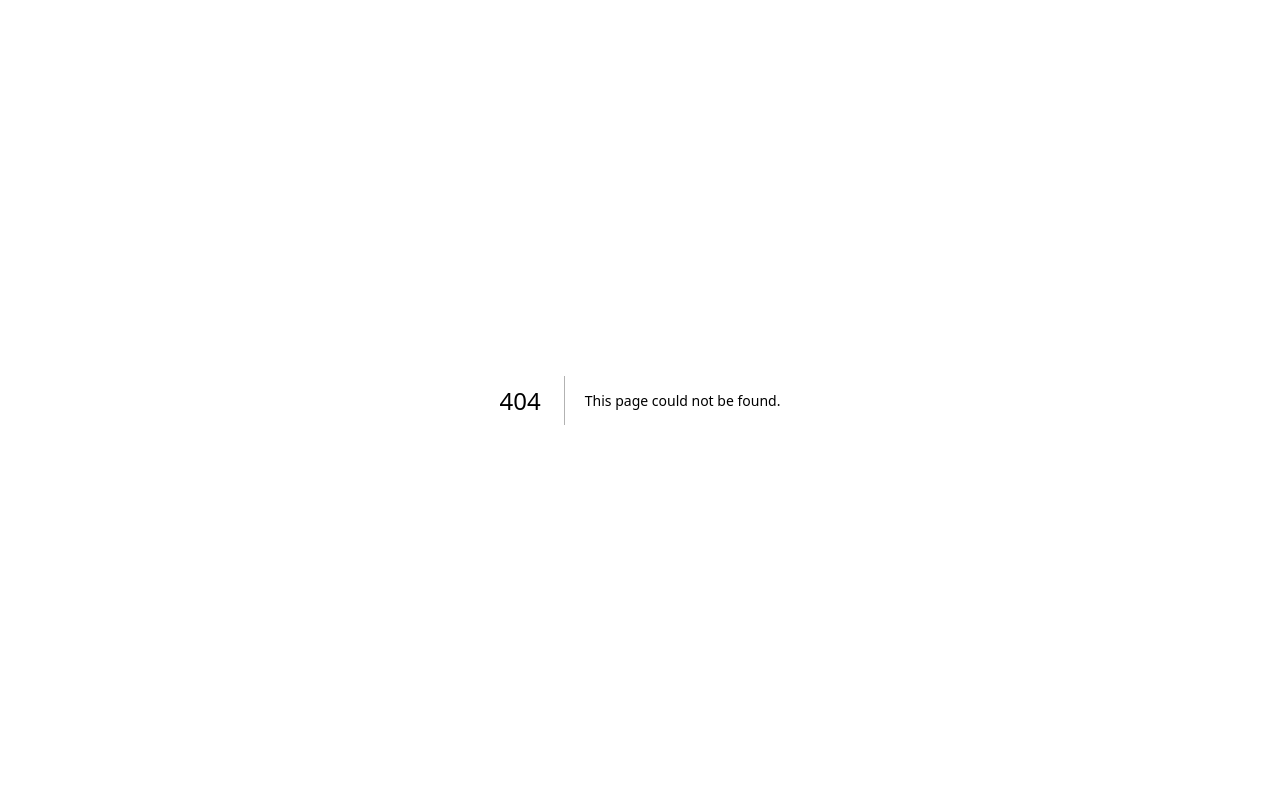
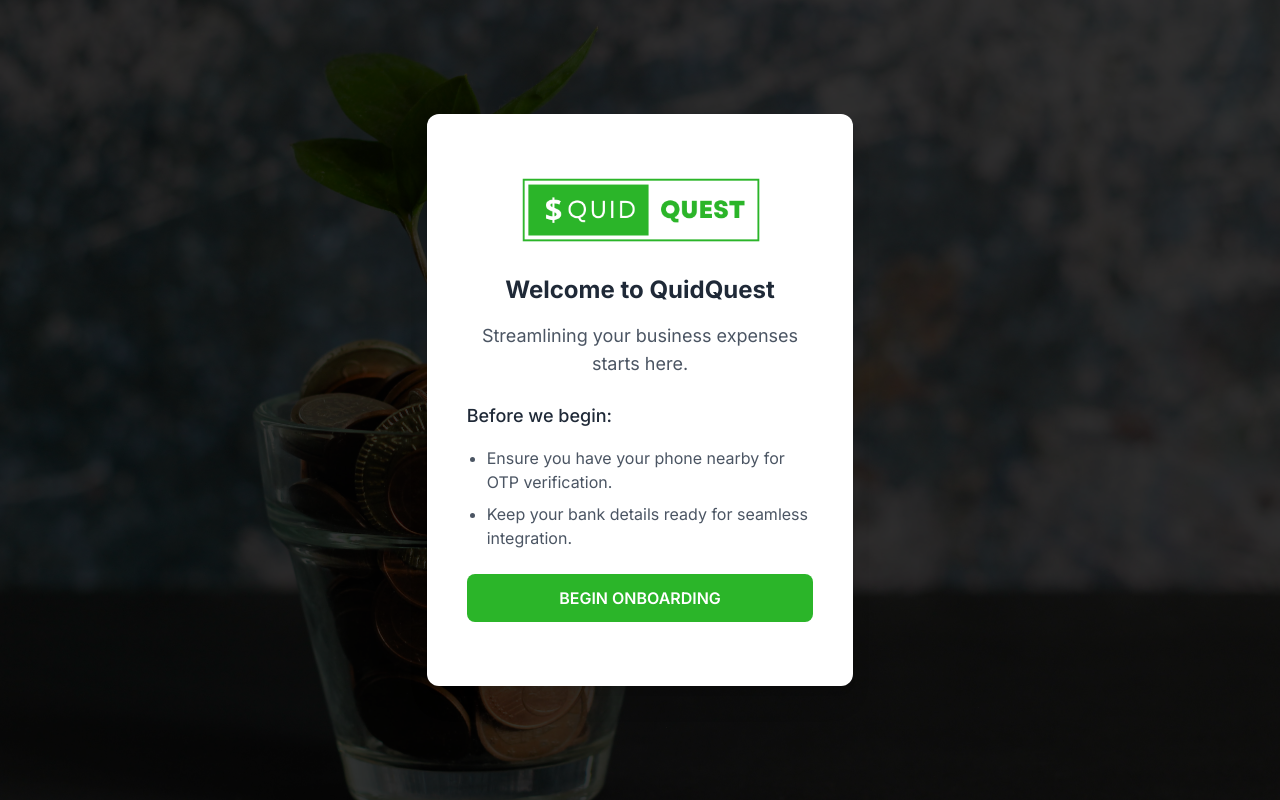
Before and after one commit to sandeep2194/quid-quest-webapp, a Next.js app: page /onboarding/1/welcome in a window 1280 px wide. Before the commit this address had no page. Built offline with nearby package versions, Linux system fonts and the light colour scheme.

Commit message:
change onboarding to dynamiq route

```diff
--- a/app/dashboard/employees/inviteByEmail.js
+++ b/app/dashboard/employees/inviteByEmail.js
@@ -41,7 +41,7 @@ export default function InviteByEmail({ showModal, setShowModal }) {
     // If all fields are valid, make the API calls
     const onboardingId = await createOnBoarding();
     if (!onboardingId) return;
-    const link = `https://www.quid.quest/onboarding/${onboardingId}`;
+    const link = `https://www.quid.quest/onboarding/${onboardingId}/welcome`;
     await sendInviteEmail(link);
   };
   const sendInviteEmail = async (link) => {
--- /dev/null
+++ b/app/onboarding/[id]/welcome/page.js
@@ -0,0 +1,34 @@
+"use client";
+import StandardButtonGreen from "@/app/lib/Buttons/StandardButtonGreen";
+// import { useRouter } from "next/router";
+import { useEffect } from "react";
+
+export default function Welcome() {
+  useEffect(() => {
+    // const router = useRouter();
+    // const id = router.query.id;
+    // console.log(id);
+  }, []);
+  return (
+    <div>
+      <h2 className="text-center text-2xl font-bold text-gray-800 mb-4">
+        Welcome to QuidQuest
+      </h2>
+      <p className="text-center text-lg text-gray-600 mb-6">
+        Streamlining your business expenses starts here.
+      </p>
+      <h3 className="text-lg font-medium text-gray-800 mb-4">
+        Before we begin:
+      </h3>
+      <ul className="list-disc pl-5 space-y-2 text-gray-600">
+        <li>Ensure you have your phone nearby for OTP verification.</li>
+        <li>Keep your bank details ready for seamless integration.</li>
+        {/* <li>Have a professional profile photo to personalize your experience.</li> */}
+      </ul>
+
+      <div className="mt-6">
+        <StandardButtonGreen btnText={"Begin Onboarding"} href={"input-name"} />
+      </div>
+    </div>
+  );
+}
--- a/app/onboarding/welcome/page.js
+++ /dev/null
@@ -1,30 +0,0 @@
-import StandardButtonGreen from "@/app/lib/Buttons/StandardButtonGreen";
-
-export default function Welcome() {
-    return (
-        <div>
-            <h2 className="text-center text-2xl font-bold text-gray-800 mb-4">
-                Welcome to QuidQuest
-            </h2>
-            <p className="text-center text-lg text-gray-600 mb-6">
-                Streamlining your business expenses starts here.
-            </p>
-            <h3 className="text-lg font-medium text-gray-800 mb-4">
-                Before we begin:
-            </h3>
-            <ul className="list-disc pl-5 space-y-2 text-gray-600">
-                <li>Ensure you have your phone nearby for OTP verification.</li>
-                <li>Keep your bank details ready for seamless integration.</li>
-                {/* <li>Have a professional profile photo to personalize your experience.</li> */}
-            </ul>
-
-            <div className="mt-6">
-                <StandardButtonGreen
-                    btnText={"Begin Onboarding"}
-                    href={"input-name"}
-
-                />
-            </div>
-        </div>
-    )
-}
```
Also changed, not shown: app/onboarding/[id]/bank-details/page.js (renamed from app/onboarding/bank-details/page.js), app/onboarding/[id]/enter-otp/page.js (renamed from app/onboarding/enter-otp/page.js), app/onboarding/[id]/final-verification/page.js (renamed from app/onboarding/final-verification/page.js), app/onboarding/[id]/input-name/page.js (renamed from app/onboarding/input-name/page.js), app/onboarding/[id]/phone-number/page.js (renamed from app/onboarding/phone-number/page.js), app/onboarding/[id]/verification-successful/page.js (renamed from app/onboarding/verification-successful/page.js).
